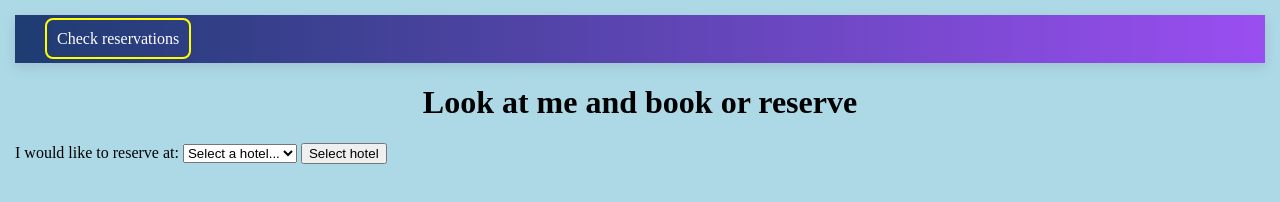
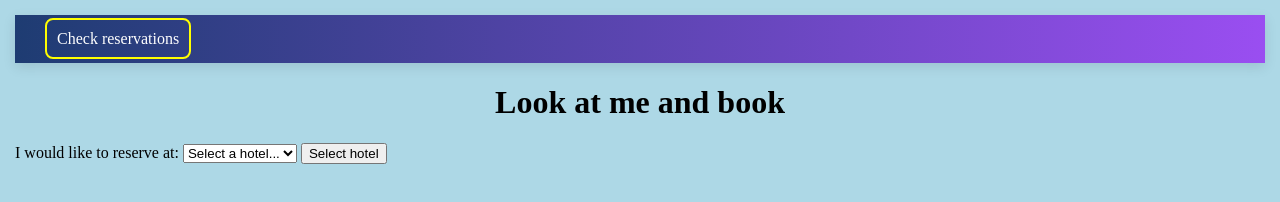
Before and after one commit to yaroslavdomb/DevOps_project3, a plain HTML site: page frontend-repo/HTML/index.html in a window 1280 px wide. Drawn offline with Linux system fonts and the light colour scheme; no server answers.

Commit message:
FE - test webhook-03

```diff
--- a/frontend-repo/HTML/index.html
+++ b/frontend-repo/HTML/index.html
@@ -13,7 +13,7 @@
         </header>
 
         <main>
-            <h1 class="txt-center">Look at me and book or reserve</h1>
+            <h1 class="txt-center">Look at me and book</h1>
 
             <div class="search-hotel-container">
                 <label for="search-hotel">I would like to reserve at: </label>
```
